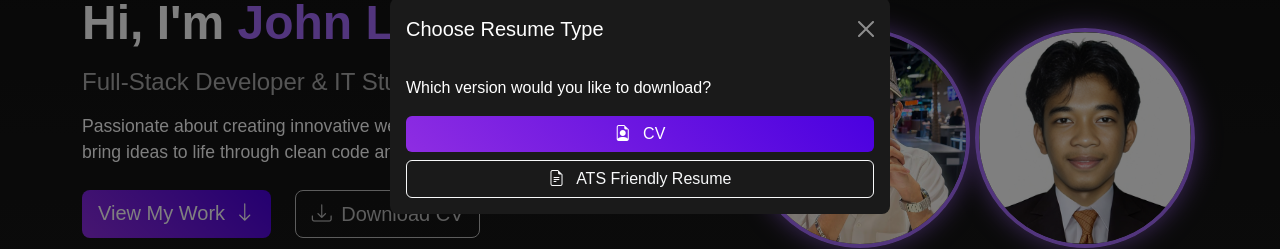
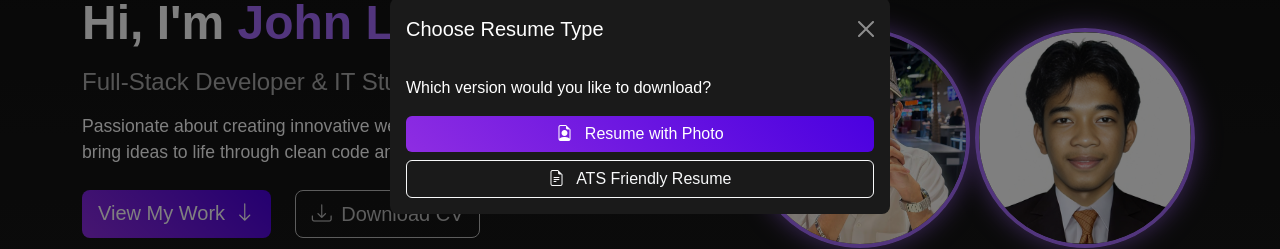
Before and after one commit to FREECSS22/portfolio, a website: page index.html in a window 1280 px wide. Both pictures are taken after a click on the button "Download CV". Shown: the part 294-543 px from the top of the page. Drawn offline with nearby package versions, Linux system fonts and the light colour scheme; files that its build step writes are made by us from their sources.

Commit message:
updated resume

```diff
--- a/index.html
+++ b/index.html
@@ -419,8 +419,8 @@
                 <div class="modal-body">
                     <p class="mb-3">Which version would you like to download?</p>
                     <div class="d-grid gap-2">
-                        <a href="assets/Rivera, John Luie - Resume.pdf" download class="btn btn-gradient">
-                            <i class="bi bi-file-earmark-person me-2"></i> CV
+                        <a href="assets/Rivera, John Luie B. - Resume.pdf" download class="btn btn-gradient">
+                            <i class="bi bi-file-earmark-person me-2"></i> Resume with Photo
                         </a>
                         <a href="assets/ATS FRIENDLY RESUME.pdf" download class="btn btn-outline-light">
                             <i class="bi bi-file-earmark-text me-2"></i> ATS Friendly Resume
```
Also changed, not shown: 2 other files.
